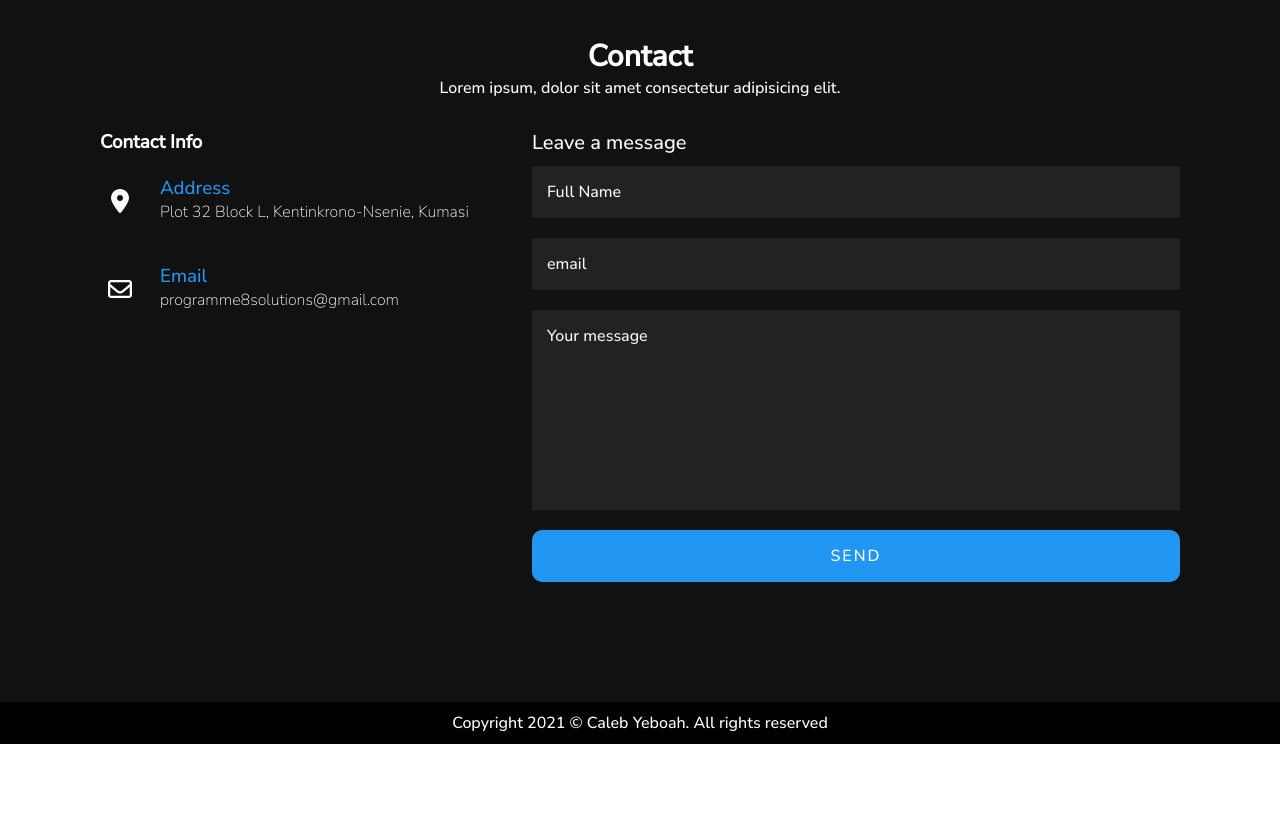
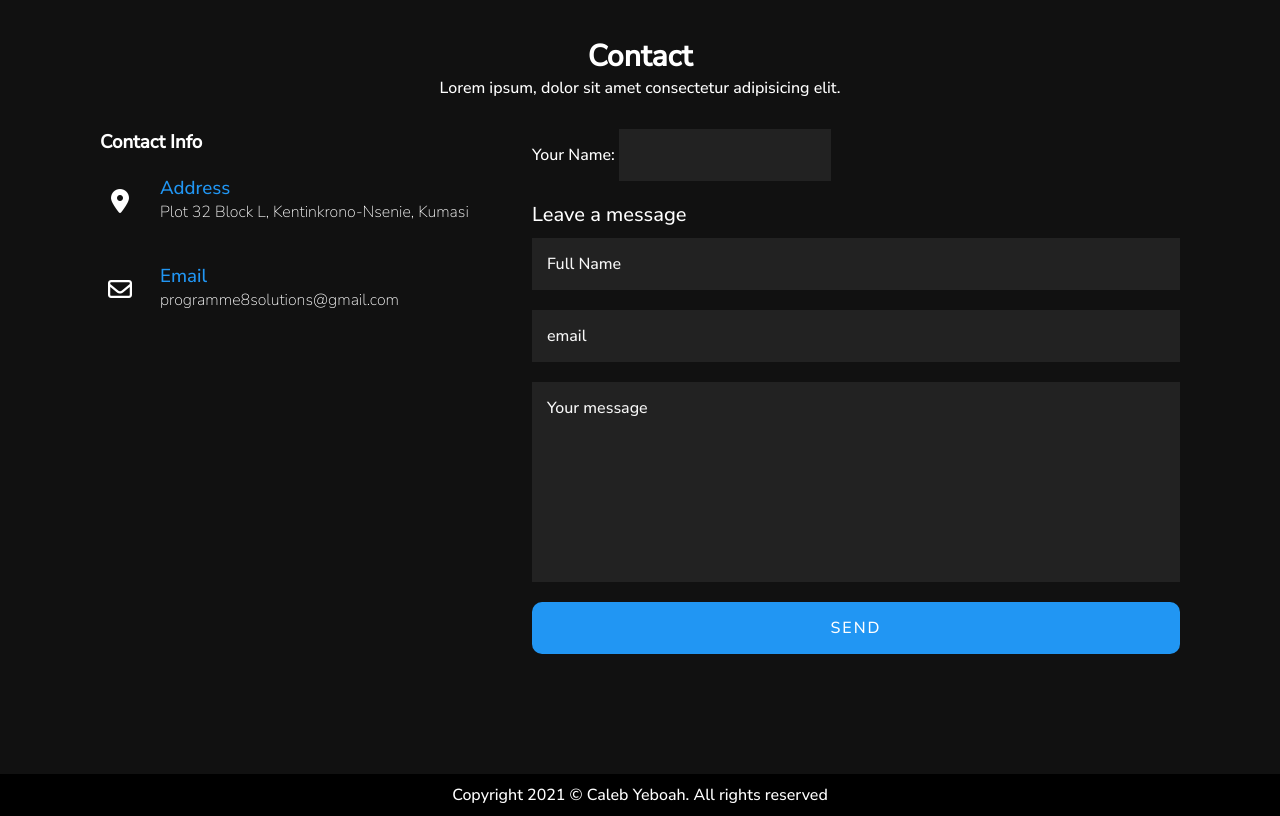
Before and after one commit to CalebYeboah27/portfolio-website, a plain HTML site: page index.html in a window 1280 px wide. Shown: the part 4100-4916 px from the top of the page. Before the commit the page ends 4844 px from the top, so only its background shows below. Drawn offline with Linux system fonts and the light colour scheme.

Commit message:
first commit

```diff
--- a/index.html
+++ b/index.html
@@ -184,7 +184,10 @@
           </div>
         </div>
         <div class="formBx">
-          <form action="" id="form">
+          <form name="contact" method="POST" data-netlify="true" id="form">
+            <p>
+              <label>Your Name: <input type="text" name="name" /></label>
+            </p>
             <h3>Leave a message</h3>
             <input type="text" name="full name" placeholder="Full Name" />
             <input type="email" name="email" placeholder="email" />
```
